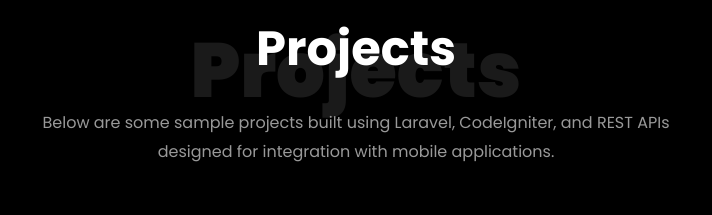
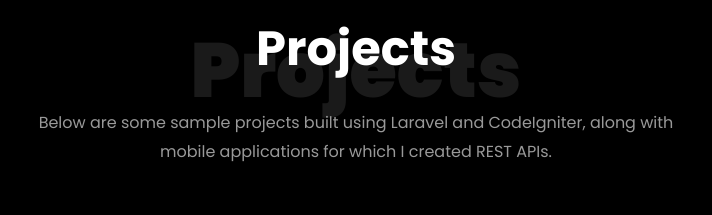
Before and after one commit to reena-abraham/portfolio, a plain HTML site: page index.html in a window 1280 px wide. Shown: the part 3531-3746 px from the top of the page, 284-996 px from the left. Drawn offline with nearby package versions, Linux system fonts and the light colour scheme; files whose address does not match are found by name; a web font is replaced by a local one.

Commit message:
updated projects

```diff
--- a/index.html
+++ b/index.html
@@ -303,7 +303,7 @@
 			<div class="col-md-7 heading-section text-center ftco-animate fadeInUp ftco-animated">
 			  <h1 class="big big-2">Projects</h1>
 			  <h2 class="mb-4">Projects</h2>
-			  <p>Below are some sample projects built using Laravel, CodeIgniter, and REST APIs designed for integration with mobile applications.</p>
+			  <p>Below are some sample projects built using Laravel and CodeIgniter, along with mobile applications for which I created REST APIs.</p>
 			</div>
 
 
```
